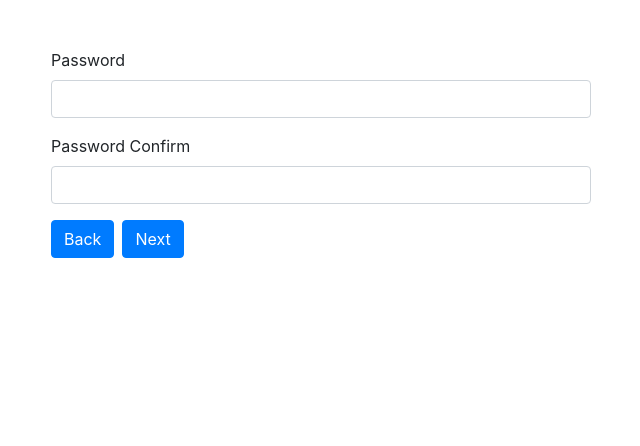
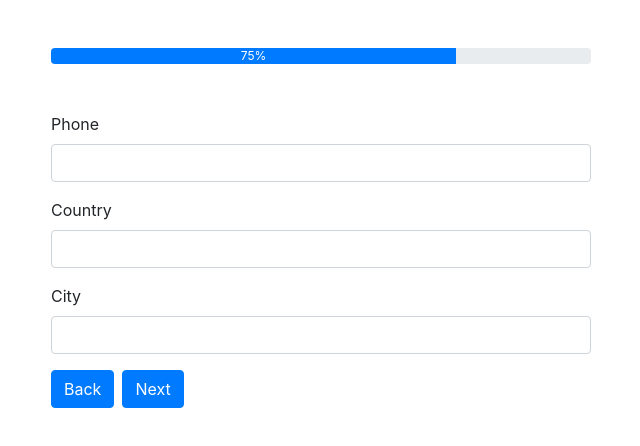
Before and after one commit to artybondar/vueregform, a Vue app: page / in a window 1280 px wide. Both pictures are taken after a click on the button "Next". Shown: the top 446 px of the page, without its empty margins (319-959 px from the left). Built offline with nearby package versions, Linux system fonts and the light colour scheme.

Commit message:
finish create form

```diff
--- a/src/App.vue
+++ b/src/App.vue
@@ -3,45 +3,79 @@
     <div class="container mt-5">
       <div class="row">
         <div class="col-sm-6 mx-auto">
-          <form>
+          <form @submit.prevent="regUser" novalidate>
 
             <div v-show = "step === 1" class="step">
 
-              <div class="form-group">
+              <div class="progress">
+                <div class="progress-bar" role="progressbar" style="width: 25%;" aria-valuenow="25" aria-valuemin="0" aria-valuemax="100">25%</div>
+              </div>
+
+              <div class="form-group mt-5">
                 <label for="name">Name</label>
-                <input type="text" class="form-control" id="name">
+                <input v-model="formReg.name" type="text" class="form-control" id="name">
               </div>
 
               <div class="form-group">
                 <label for="surname">Surname</label>
-                <input type="text" class="form-control" id="surname">
+                <input v-model="formReg.surname" type="text" class="form-control" id="surname">
               </div>
 
               <div class="form-group">
                 <label for="email">Email</label>
-                <input type="text" class="form-control" id="email">
+                <input v-model="formReg.email" type="text" class="form-control" id="email">
               </div>
 
               <button @click= "nextStep" type="button" class="btn btn-primary">Next</button>
 
             </div>
 
+            <transition name="slide-fade">
               <div v-show = "step === 2" class="step">
+                <div class="progress">
+                  <div class="progress-bar" role="progressbar" style="width: 75%;" aria-valuenow="75" aria-valuemin="0" aria-valuemax="100">75%</div>
+                </div>
+
+                <div class="form-group mt-5">
+                  <label for="phone">Phone</label>
+                  <input v-model="formReg.phone" type="tel" class="form-control" id="phone">
+                </div>
 
                 <div class="form-group">
+                  <label for="country">Country</label>
+                  <input v-model="formReg.country" type="text" class="form-control" id="country">
+                </div>
+
+                <div class="form-group">
+                  <label for="city">City</label>
+                  <input v-model="formReg.city" type="text" class="form-control" id="city">
+                </div>
+
+                <button @click= "backStep" type="button" class="btn btn-primary mr-2">Back</button>
+                <button @click= "nextStep" type="button" class="btn btn-primary">Next</button>
+              </div>
+            </transition>
+
+            <transition name="slide-fade">
+              <div v-show = "step === 3" class="step">
+                <div class="progress">
+                  <div class="progress-bar" role="progressbar" style="width: 100%;" aria-valuenow="100" aria-valuemin="0" aria-valuemax="100">100%</div>
+                </div>
+
+                <div class="form-group mt-5">
                   <label for="password">Password</label>
-                <input type="password" class="form-control" id="password">
+                  <input v-model="formReg.password" type="password" class="form-control" id="password">
                 </div>
 
                 <div class="form-group">
                   <label for="passwordConfirm">Password Confirm</label>
-                <input type="password" class="form-control" id="passwordConfirm">
+                  <input v-model="formReg.passwordConfirm" type="password" class="form-control" id="passwordConfirm">
                 </div>
 
                 <button @click= "backStep" type="button" class="btn btn-primary mr-2">Back</button>
-              <button @click= "nextStep" type="button" class="btn btn-primary">Next</button>
-
+                <button type="submit" class="btn btn-primary">Registration</button>
               </div>
+            </transition>
 
           </form>
         </div>
@@ -54,20 +88,46 @@
 export default {
   data() {
     return {
-      step: 1
+      step: 1,
+      show: true,
+      formReg:{
+        name:'',
+        surname:'',
+        email:'',
+        phone:'',
+        country:'',
+        city:'',
+        password:'',
+        passwordConfirm:''
+      }
     }
   },
   methods: {
     nextStep() {
+      if(this.step < 3){
         this.step++
+      }
+
     },
     backStep() {
+      if(this.step > 1){
         this.step--
+      }
+    },
+    regUser(){
+      console.log('Reg Done!')
     }
   }
 }
 </script>
 
 <style>
+.slide-fade-enter-active {
+  transition: all 0.3s ease;
+}
 
+.slide-fade-enter {
+  transform: translateX(10px);
+  opacity: 0;
+}
 </style>
```
Lines whose indentation alone changed are shown as unchanged.
